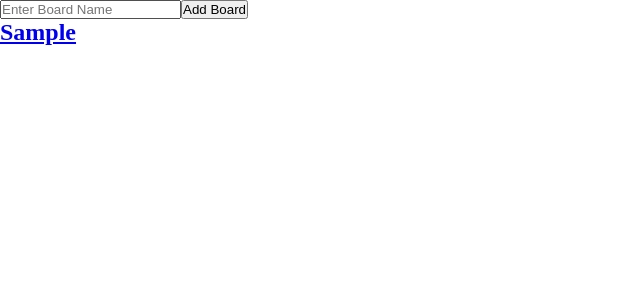
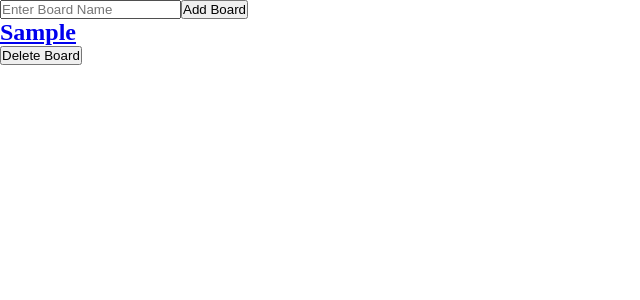
Before and after one commit to Prajwal-Pawar/projectflow-electron, a React (Vite) app: page / in a window 1280 px wide. Both pictures are taken after typing "Sample" into the empty fields and a click on the button "Add Board". Shown: the top 300 px of the page, without its empty margins (0-640 px from the left). Built offline with nearby package versions, Linux system fonts and the light colour scheme.

Commit message:
added delete boards

```diff
--- a/src/renderer/components/App.tsx
+++ b/src/renderer/components/App.tsx
@@ -1,23 +1,17 @@
-import { DragDropContext } from "react-beautiful-dnd";
 import { Routes, Route } from "react-router-dom";
 import "../styles/App.css";
+import BoardManager from "./BoardManager";
 import Board from "./Board";
-import BoardManager from "./BoardManager";
 
 function App() {
-  const handleDragEnd = () => {};
-
   return (
-    <DragDropContext onDragEnd={handleDragEnd}>
-      {/* using routes */}
+    <div>
+      {/* using routes to enable routing */}
       <Routes>
         <Route path="/" element={<BoardManager />} />
         <Route path="/board/:boardId" element={<Board />} />
       </Routes>
-
-      {/* <Board /> */}
-      {/* <BoardManager /> */}
-    </DragDropContext>
+    </div>
   );
 }
 
--- a/src/renderer/components/BoardManager.tsx
+++ b/src/renderer/components/BoardManager.tsx
@@ -2,7 +2,7 @@ import { useState, useEffect } from "react";
 import { useNavigate, Link } from "react-router-dom";
 import Board from "./Board";
 
-// ipcrenderer
+// IpcRenderer to communicate from Renderer process to Main process
 const { ipcRenderer } = require("electron");
 
 const BoardManager = () => {
@@ -71,12 +71,17 @@ const BoardManager = () => {
     saveBoardsToDb(updatedBoards);
   };
 
-  // // delete boards
-  // const handleDeleteBoard = (boardId: string) => {
-  //   setBoards((prevBoards: any) =>
-  //     prevBoards.filter((board: any) => board.id !== boardId)
-  //   );
-  // };
+  // delete boards
+  const handleDeleteBoard = async (boardId: string) => {
+    // setBoards((prevBoards: any) =>
+    //   prevBoards.filter((board: any) => board.id !== boardId)
+    // );
+
+    const updatedBoards = boards.filter((board: any) => board.id !== boardId);
+
+    setBoards(updatedBoards);
+    saveBoardsToDb(updatedBoards);
+  };
 
   // Function to handle board name click and redirect to the board
   const handleBoardClick = (boardId: any) => {
@@ -115,6 +120,10 @@ const BoardManager = () => {
               Delete Board
             </button> */}
 
+            <button onClick={() => handleDeleteBoard(board.id)}>
+              Delete Board
+            </button>
+
             {/* board id gets lost when we click on board link or redirect to link */}
             {/* <Board
               key={board.id}
```
